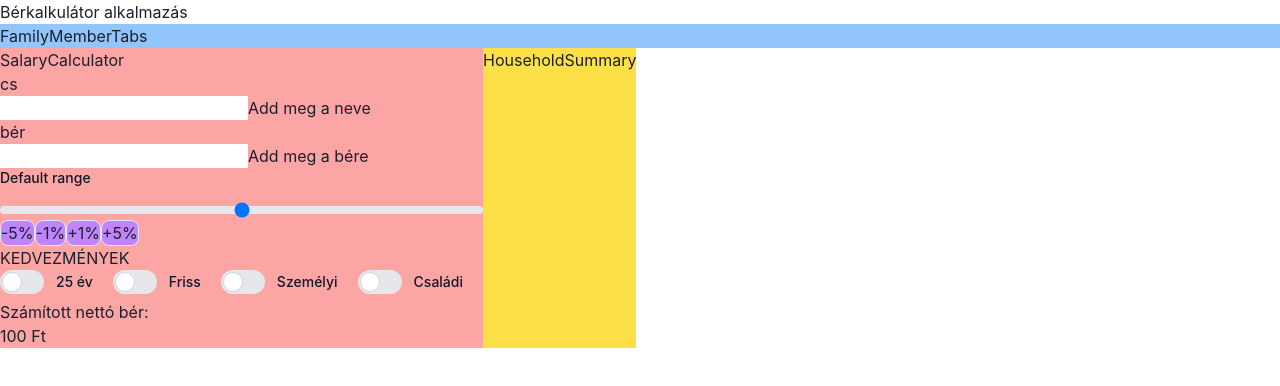
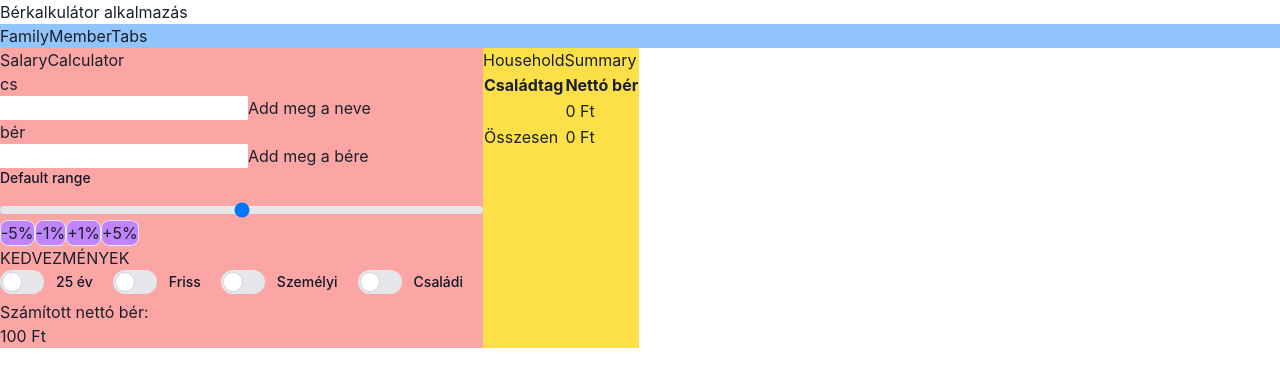
Before and after one commit to rpkrisz/Berkalkulator, a React (Vite) app: page / in a window 1280 px wide. Shown: the top 386 px of the page. Built offline with nearby package versions, Linux system fonts and the light colour scheme.

Commit message:
Add base table

```diff
--- a/src/components/HouseholdSummary/HouseholdSummary.jsx
+++ b/src/components/HouseholdSummary/HouseholdSummary.jsx
@@ -1,5 +1,27 @@
-const HouseholdSummary = () => {
-  return <div className="bg-yellow-300">HouseholdSummary</div>;
+const HouseholdSummary = ({ netto, name }) => {
+  return (
+    <div className="bg-yellow-300">
+      <h1>HouseholdSummary</h1>
+      <table>
+        <thead>
+          <tr>
+            <th>Családtag</th>
+            <th>Nettó bér</th>
+          </tr>
+        </thead>
+        <tbody>
+          <tr>
+            <td>{name}</td>
+            <td>{netto} Ft</td>
+          </tr>
+          <tr>
+            <td>Összesen</td>
+            <td>{netto} Ft</td>
+          </tr>
+        </tbody>
+      </table>
+    </div>
+  );
 };
 
 export default HouseholdSummary;
```
